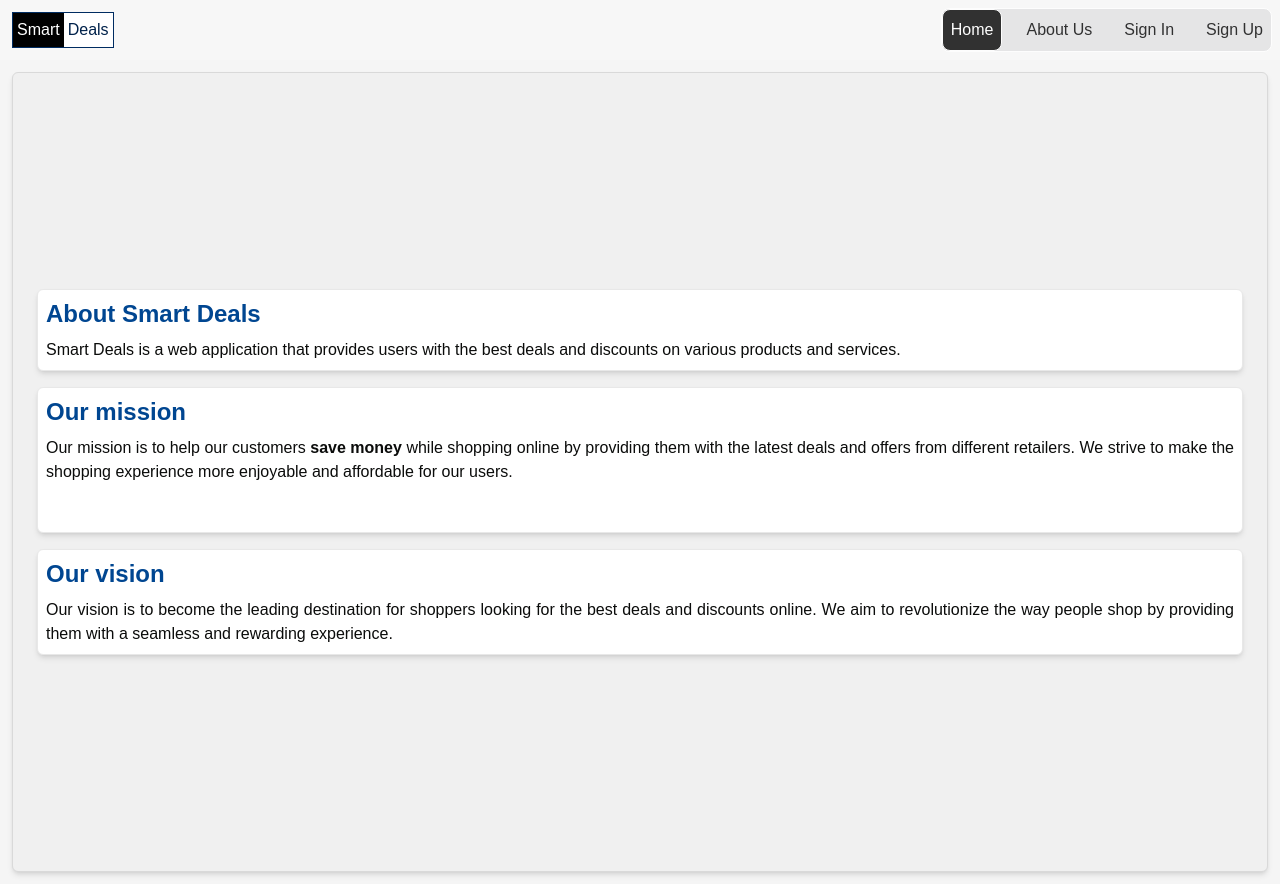
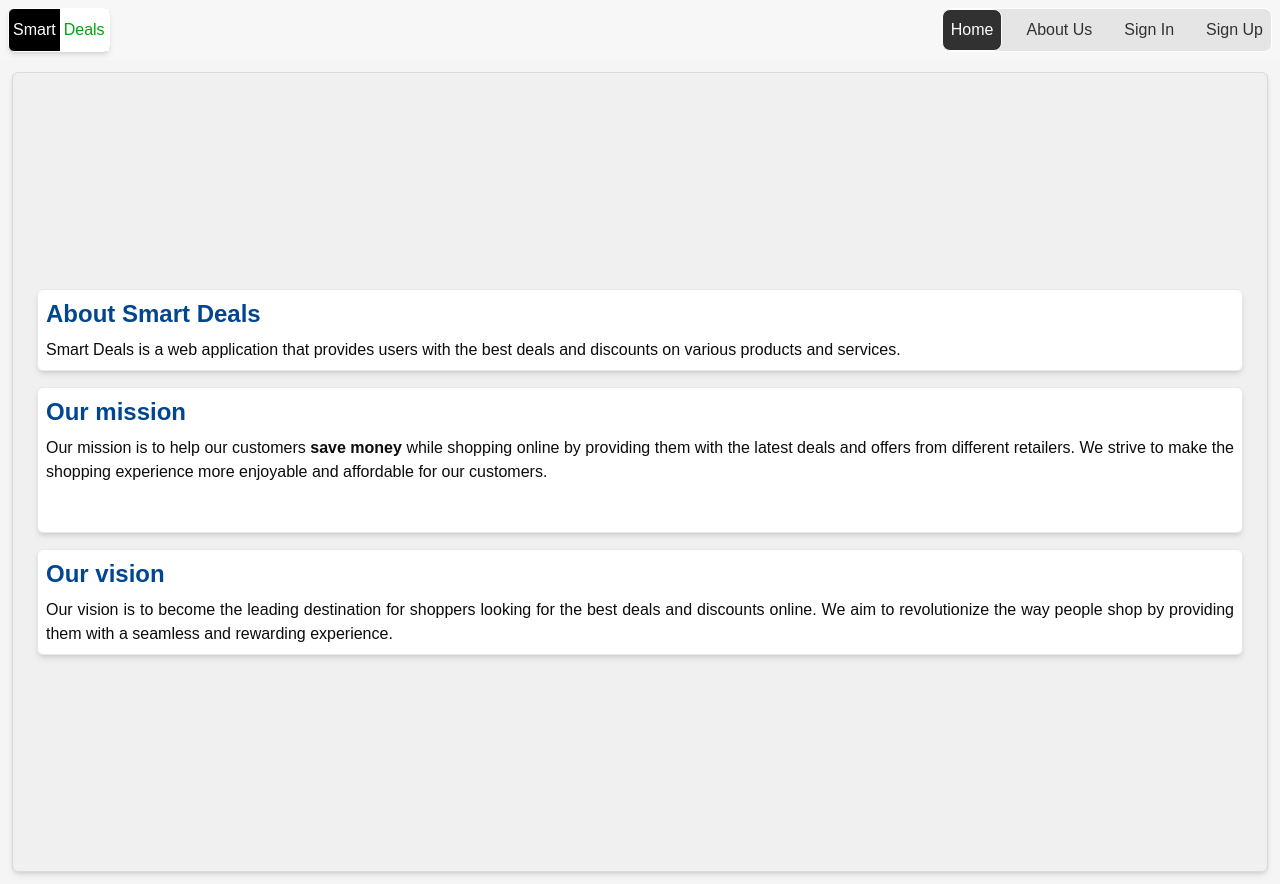
Before and after one commit to Mjos12002/smartdeals-ui, a Next.js app: page /about in a window 1280 px wide. Built offline with nearby package versions, Linux system fonts and the light colour scheme; no server answers.

Commit message:
Changed the appearance of the logo

```diff
--- a/app/about/page.tsx
+++ b/app/about/page.tsx
@@ -17,7 +17,7 @@ export default function About() {
                     Our mission
                 </p>
                 <p className="text-justify pb-10">
-                    Our mission is to help our customers <span className="font-bold">save money</span> while shopping online by providing them with the latest deals and offers from different retailers. We strive to make the shopping experience more enjoyable and affordable for our users.
+                    Our mission is to help our customers <span className="font-bold">save money</span> while shopping online by providing them with the latest deals and offers from different retailers. We strive to make the shopping experience more enjoyable and affordable for our customers.
                 </p>
             </div>
 
--- a/app/component/welcome/header.component.tsx
+++ b/app/component/welcome/header.component.tsx
@@ -12,11 +12,11 @@ export default async function Header() {
 
     return (
         <header className="flex justify-between p-2 bg-[#F7F7F7]">
-            <div className="bg-[#000] flex border border-[#002C61] text-[#fff] m-1">
+            <div className="bg-[#000] flex text-[#fff] m-0 rounded-md shadow-md border border-[#fff]">
                 <div className="flex items-center p-1">
                     Smart
                 </div>
-                <div className="flex items-center font-thin bg-[#fff] text-[#01224b] p-1">
+                <div className="flex items-center font-thin bg-[#fff] text-[#00A60E] p-1">
                     Deals
                 </div>
             </div>
```
